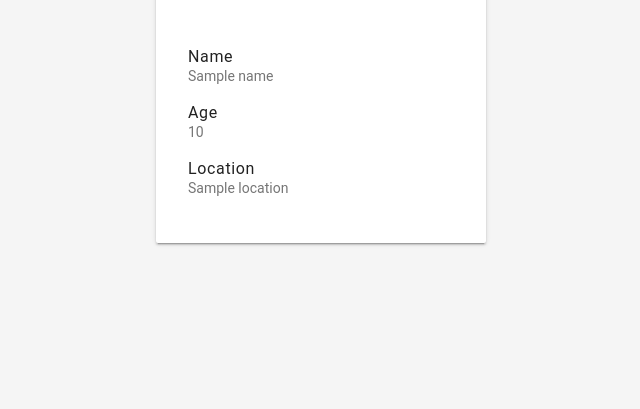
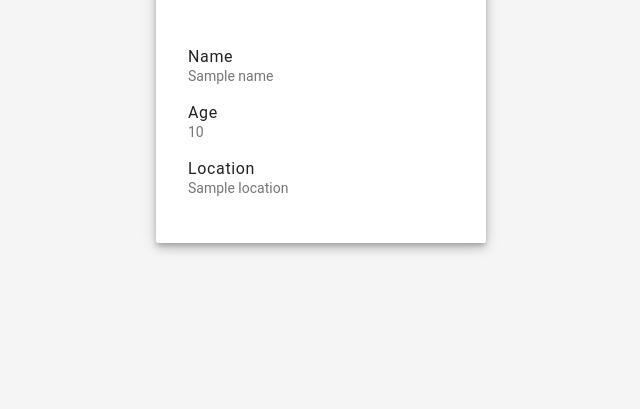
Before and after one commit to AshleyBilbrey/symptomspace, a Flask app: template templates/user_approved_survey.html in a window 1280 px wide. Shown: the part 391-800 px from the top of the page, without its empty margins (319-959 px from the left). Run offline with Flask 2, Linux system fonts and the light colour scheme; the template is opened without the code that fills it: most values are stand-ins (such as "Sample title", 1, 10 or a date in 2020).

Commit message:
bigger drop shadow

```diff
--- a/templates/user_approved_survey.html
+++ b/templates/user_approved_survey.html
@@ -11,7 +11,7 @@
     <script defer src="https://code.getmdl.io/1.3.0/material.min.js"></script>
 </head>
 <body class="mdl-color--grey-100">
-    <div class="center-card mdl-card mdl-shadow--2dp">
+    <div class="center-card mdl-card mdl-shadow--6dp">
         <div class="mdl-card__title mdl-color--green-600 mdl-color-text--white">
             <h3 class="mdl-card__title-text">Approved</h3>
         </div>
--- a/templates/user_unapproved_survey.html
+++ b/templates/user_unapproved_survey.html
@@ -10,7 +10,7 @@
     <script defer src="https://code.getmdl.io/1.3.0/material.min.js"></script>
 </head>
 <body class="mdl-color--grey-100">
-    <div class="center-card mdl-card mdl-shadow--2dp">
+    <div class="center-card mdl-card mdl-shadow--6dp">
         <div class="mdl-card__title mdl-color--red-600 mdl-color-text--white">
             <h3 class="mdl-card__title-text">Unapproved</h3>
         </div>
```
